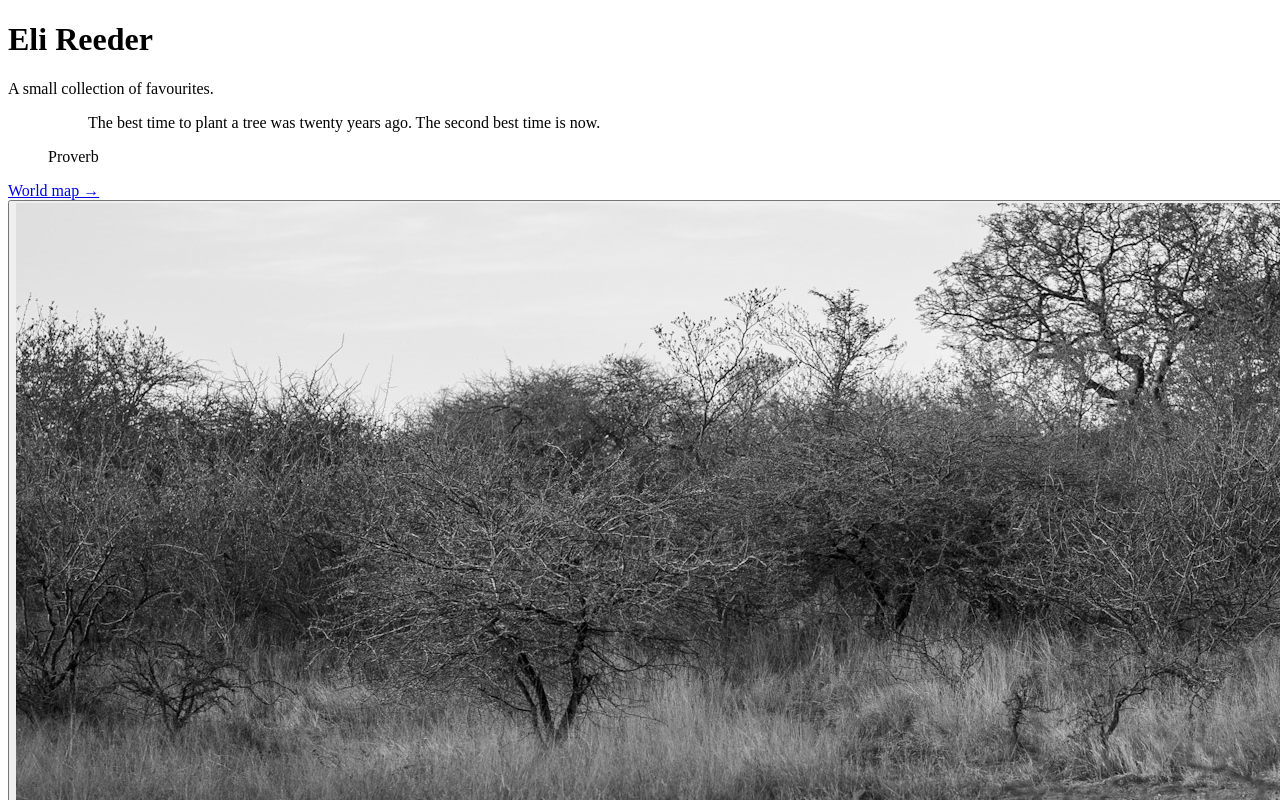
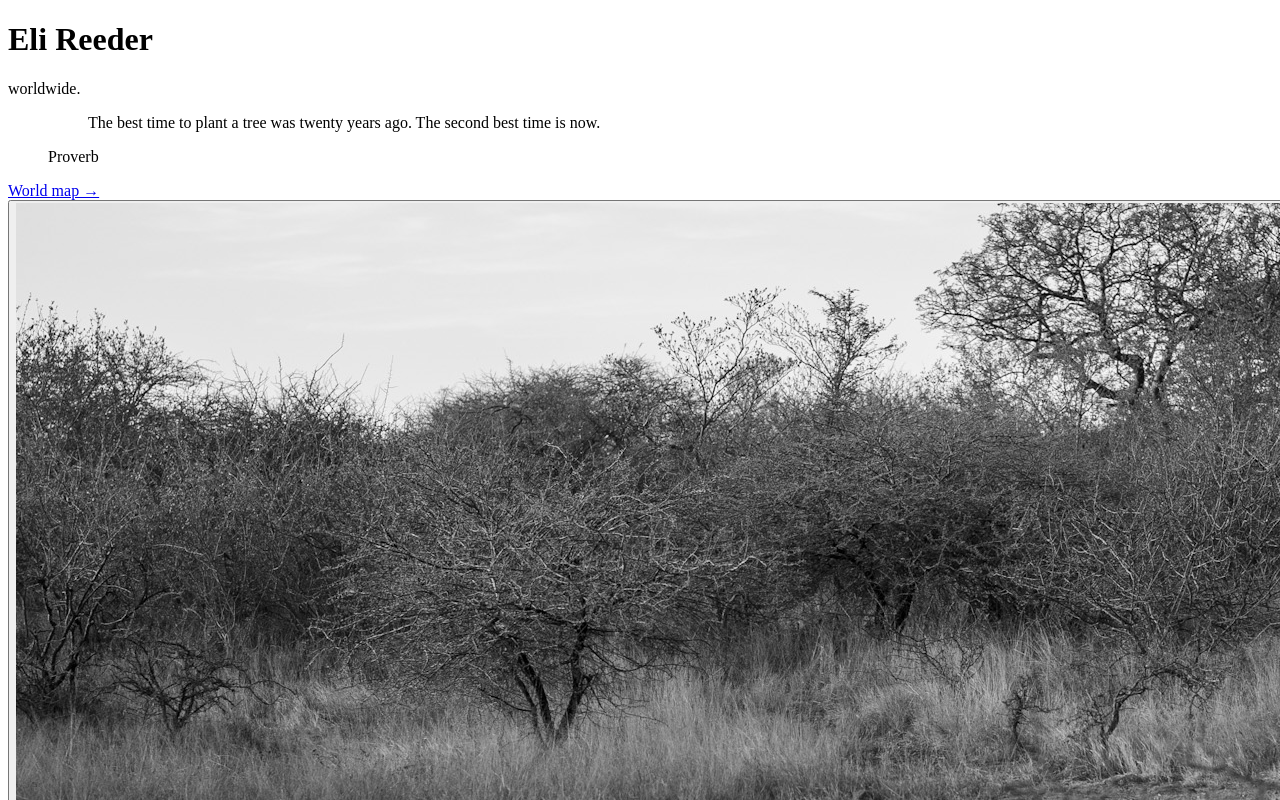
Before and after one commit to elireeder99-pixel/Eli-s-Images, an Astro site: page / in a window 1280 px wide. Shown: the top 800 px of the page. Built offline with nearby package versions, Linux system fonts and the light colour scheme; Astro itself is replaced by a stand-in of ours.

Commit message:
Update index.astro

```diff
--- a/src/pages/index.astro
+++ b/src/pages/index.astro
@@ -2,7 +2,7 @@
 import { getImage } from 'astro:assets';
 
 const TITLE = 'Eli Reeder';
-const SUBTITLE = 'A small collection of favourites.';
+const SUBTITLE = 'worldwide.';
 const FEATURE_EVERY = 7; // every Nth photo becomes a big tile
 
 // Every image in src/photos shows up automatically, in filename order.
```
